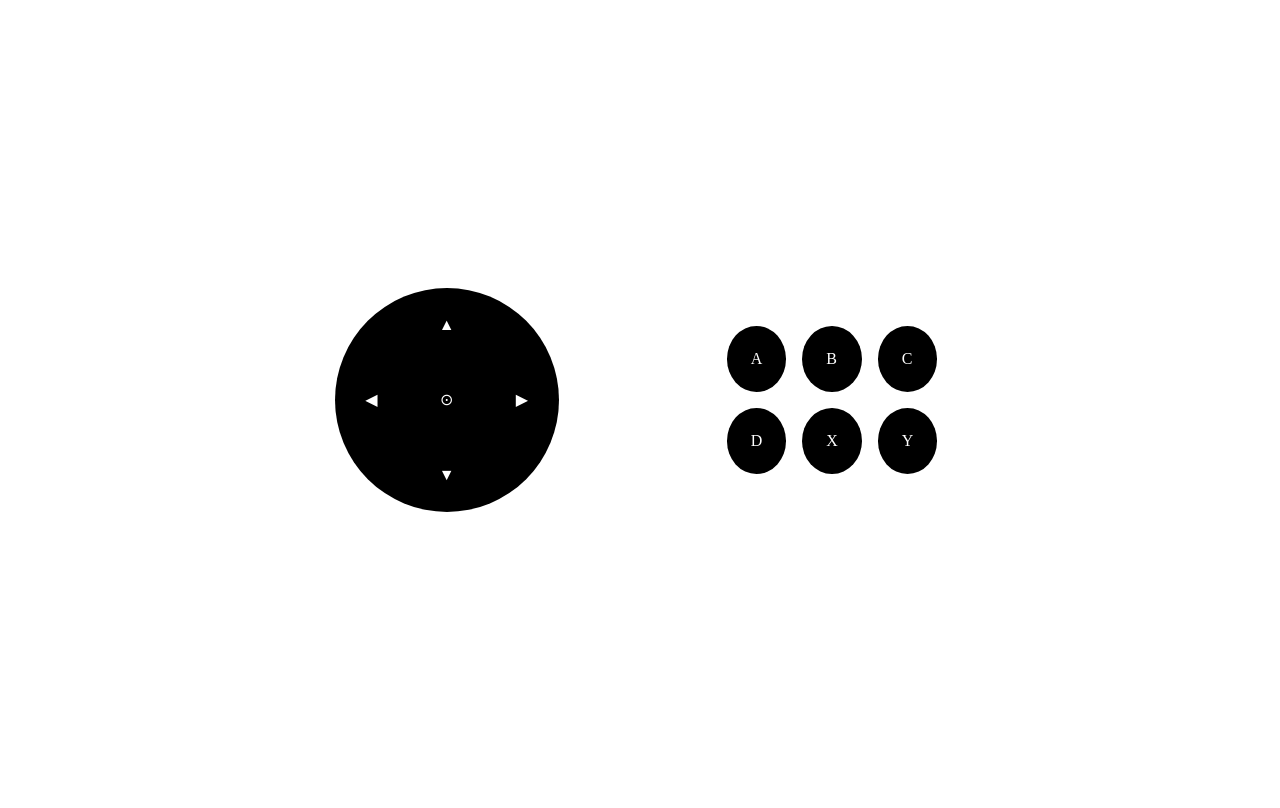
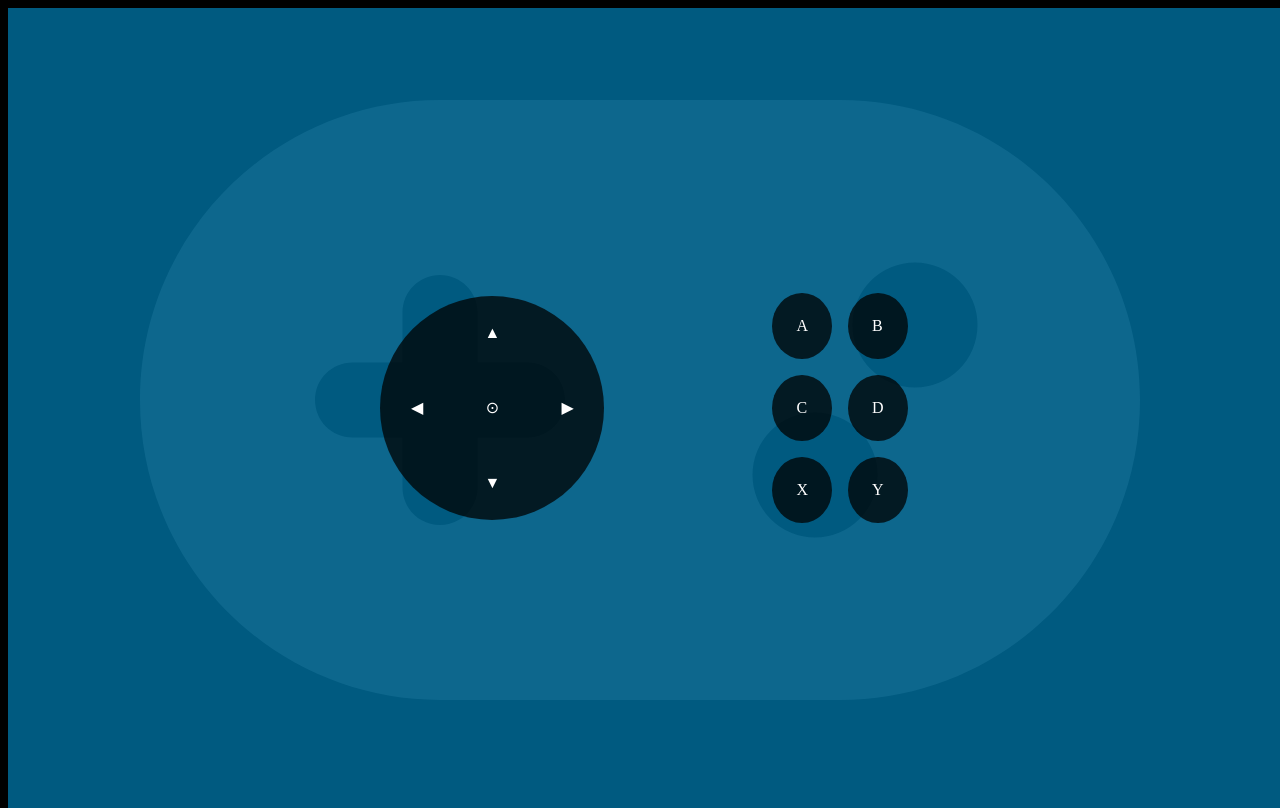
Before and after one commit to zenineasa/Joycast, an Electron app: page JoystickWebApp/index.html in a window 1280 px wide. Drawn offline with Linux system fonts and the light colour scheme.

Commit message:
Separating forge configuration from package.json; imrpoving the visual feel of the joystick

```diff
--- a/DesktopApp/styles.css
+++ b/DesktopApp/styles.css
@@ -26,7 +26,6 @@ body > * {
     background-repeat: no-repeat;
     background-size: contain, cover;
     opacity: 0.05;
-    z-index: 1;
 }
 
 /* Custom titlebar at the top */
--- a/JoystickWebApp/index.html
+++ b/JoystickWebApp/index.html
@@ -7,6 +7,8 @@
     <link rel="stylesheet" href="styles.css">
 </head>
 <body>
+    <div class="background"></div>
+    <div class="content">
         <div class="direction">
             <div class="buttonContainer">
                 <span class="button" id="NW">&nbsp;</span>
@@ -45,6 +47,7 @@
             <div class="button" id="X">X</div>
             <div class="button" id="Y">Y</div>
         </div>
+    </div>
 
     <script src="script.js"></script>
 </body>
--- a/JoystickWebApp/styles.css
+++ b/JoystickWebApp/styles.css
@@ -1,14 +1,31 @@
 /* Copyright (c) 2024 Zenin Easa Panthakkalakath */
 
 html, body {
+    background-color: #000000;
     overflow: hidden;
-    background-color: #fff;
     touch-action: manipulation;
     -ms-touch-action: manipulation;
     -webkit-user-select: none;
     -ms-user-select: none;
     user-select: none;
+}
 
+.background {
+    position: fixed;
+    top: 0;
+    left: 0;
+    width: 100%;
+    height: 100%;
+    background-image: url(images/gamepad.svg);
+    background-position: center;
+    background-repeat: no-repeat;
+    background-size: contain, cover;
+    opacity: 0.1;
+    filter: invert(100%);
+}
+
+.content {
+    background-color: rgba(0, 180, 255, 0.5);
     position: absolute;
     width: 100%;
     height: 100%;
@@ -20,7 +37,7 @@ html, body {
 /* For direction buttons */
 
 .direction {
-    background-color: #000;
+    background-color: rgba(0, 0, 0, 0.75);
     width: 14em;
     height: 14em;
     border-radius: 50%;
@@ -52,12 +69,12 @@ html, body {
 .action {
     align-items: center;
     display: grid;
-    grid-template-columns: auto auto auto;
+    grid-template-columns: auto auto;
     margin-left: 5em;
 }
 
 .action .button {
-    background-color: #000;
+    background-color: rgba(0, 0, 0, 0.75);
     border-radius: 50%;
     color: #fff;
     padding: 1.5em;
```
Also changed, not shown: forge.config.js (added, +60 -0 lines), package.json (+0 -56 lines), JoystickWebApp/images/gamepad.svg (added). Lines whose indentation alone changed are shown as unchanged.
